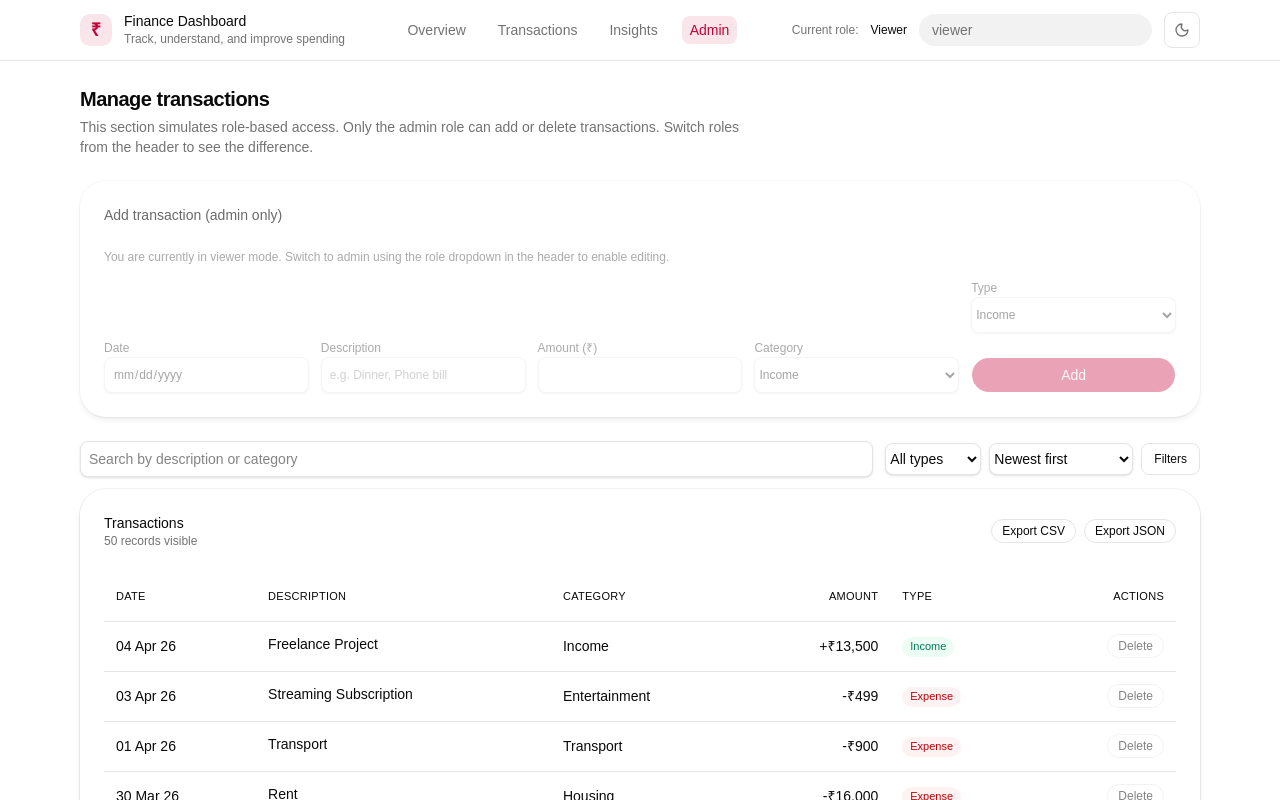
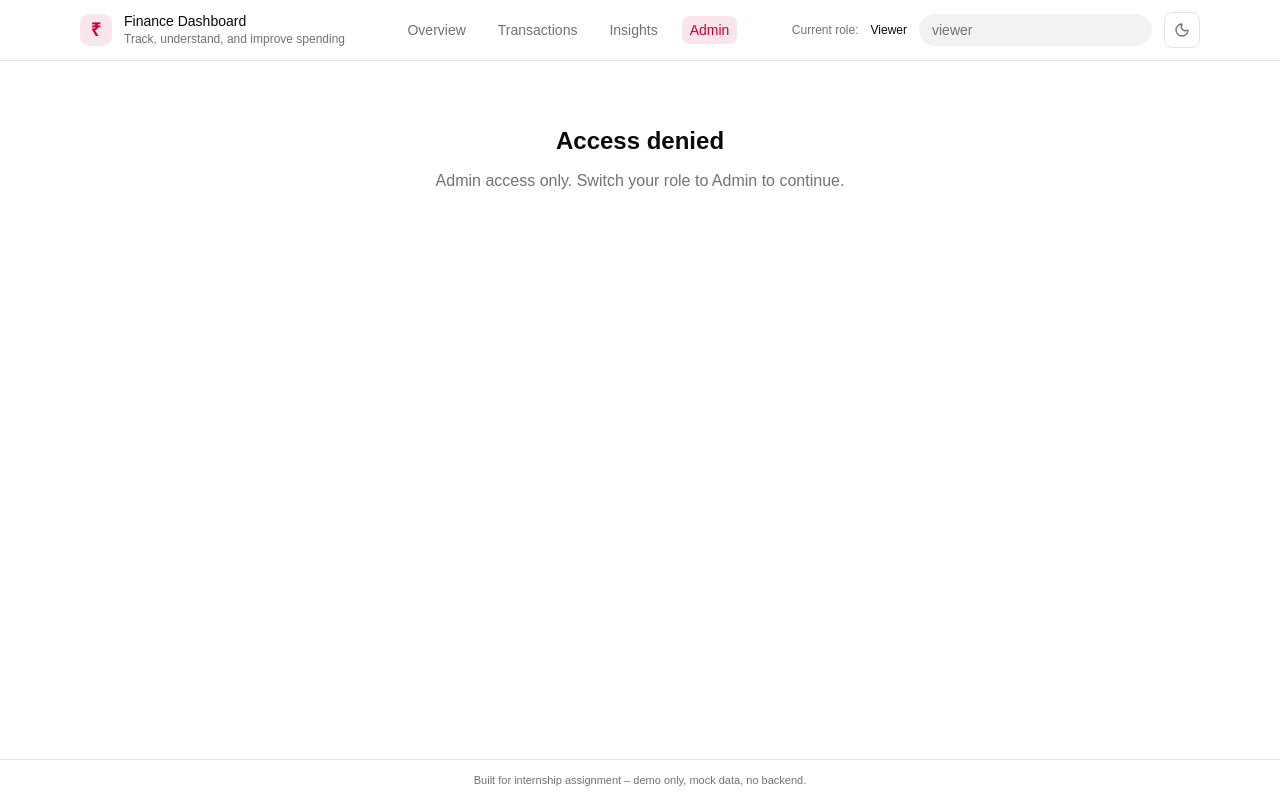
Before and after one commit to Hrishabh3829/Finance-Dashboard-UI, a React (Vite) app: page /admin/transactions in a window 1280 px wide. Shown: the top 800 px of the page. Built offline with nearby package versions, Linux system fonts and the light colour scheme; some icons are missing.

Commit message:
admin access popover

```diff
--- a/src/App.jsx
+++ b/src/App.jsx
@@ -6,7 +6,16 @@ import { TransactionsPage } from "@/pages/user/TransactionsPage";
 import { InsightsPage } from "@/pages/user/InsightsPage";
 import { AdminDashboardPage } from "@/pages/admin/AdminDashboardPage";
 import { AdminTransactionsPage } from "@/pages/admin/AdminTransactionsPage";
-import { Card, CardContent, CardHeader, CardTitle } from "@/components/ui/card";
+import { AccessDenied } from "@/pages/admin/AccessDenied";
+import { useAppState } from "@/lib/state";
+
+function AdminRoute({ children }) {
+  const { role } = useAppState();
+  if (role !== "admin") {
+    return <AccessDenied />;
+  }
+  return children;
+}
 
 const appRouter = createBrowserRouter([
   {
@@ -36,11 +45,19 @@ const appRouter = createBrowserRouter([
       },
       {
         path: "/admin",
-        element: <AdminDashboardPage />,
+        element: (
+          <AdminRoute>
+            <AdminDashboardPage />
+          </AdminRoute>
+        ),
       },
       {
         path: "/admin/transactions",
-        element: <AdminTransactionsPage />,
+        element: (
+          <AdminRoute>
+            <AdminTransactionsPage />
+          </AdminRoute>
+        ),
       },
       {
         path: "*",
--- a/src/components/layout/RoleSwitcher.jsx
+++ b/src/components/layout/RoleSwitcher.jsx
@@ -26,7 +26,11 @@ export function RoleSwitcher() {
         <ComboboxList>
           <ComboboxEmpty>Roles</ComboboxEmpty>
           {roles.map((item) => (
-            <ComboboxItem key={item.value} value={item.value}>
+            <ComboboxItem
+              key={item.value}
+              value={item.value}
+              onClick={() => setRole(item.value)}
+            >
               {item.label}
             </ComboboxItem>
           ))}
--- a/src/components/ui/popover.jsx
+++ b/src/components/ui/popover.jsx
@@ -1,58 +1,89 @@
-import React, { createContext, useContext } from "react";
+import * as React from "react"
+import { Popover as PopoverPrimitive } from "radix-ui"
 
-const PopoverContext = createContext(null);
+import { cn } from "@/lib/utils"
 
-export function Popover({ open, onOpenChange, children }) {
+function Popover({
+  ...props
+}) {
+  return <PopoverPrimitive.Root data-slot="popover" {...props} />;
+}
+
+function PopoverTrigger({
+  ...props
+}) {
+  return <PopoverPrimitive.Trigger data-slot="popover-trigger" {...props} />;
+}
+
+function PopoverContent({
+  className,
+  align = "center",
+  sideOffset = 4,
+  ...props
+}) {
   return (
-    <PopoverContext.Provider value={{ open, onOpenChange }}>
-      <div className="relative inline-block">{children}</div>
-    </PopoverContext.Provider>
+    <PopoverPrimitive.Portal>
+      <PopoverPrimitive.Content
+        data-slot="popover-content"
+        align={align}
+        sideOffset={sideOffset}
+        className={cn(
+          "z-50 flex w-72 origin-(--radix-popover-content-transform-origin) flex-col gap-4 rounded-3xl bg-popover p-4 text-sm text-popover-foreground shadow-lg ring-1 ring-foreground/5 outline-hidden duration-100 data-[side=bottom]:slide-in-from-top-2 data-[side=left]:slide-in-from-right-2 data-[side=right]:slide-in-from-left-2 data-[side=top]:slide-in-from-bottom-2 dark:ring-foreground/10 data-open:animate-in data-open:fade-in-0 data-open:zoom-in-95 data-closed:animate-out data-closed:fade-out-0 data-closed:zoom-out-95",
+          className
+        )}
+        {...props} />
+    </PopoverPrimitive.Portal>
   );
 }
 
-export function PopoverTrigger({ asChild = false, children }) {
-  const ctx = useContext(PopoverContext);
-  if (!ctx) return children;
+function PopoverAnchor({
+  ...props
+}) {
+  return <PopoverPrimitive.Anchor data-slot="popover-anchor" {...props} />;
+}
 
-  const triggerProps = {
-    onClick: (event) => {
-      if (children?.props?.onClick) {
-        children.props.onClick(event);
-      }
-      ctx.onOpenChange(!ctx.open);
-    },
-    "aria-expanded": ctx.open,
-    "aria-haspopup": "dialog",
-  };
-
-  if (asChild && React.isValidElement(children)) {
-    return React.cloneElement(children, triggerProps);
-  }
-
+function PopoverHeader({
+  className,
+  ...props
+}) {
   return (
-    <button type="button" {...triggerProps}>
-      {children}
-    </button>
+    <div
+      data-slot="popover-header"
+      className={cn("flex flex-col gap-1 text-sm", className)}
+      {...props} />
   );
 }
 
-export function PopoverContent({
-  className = "",
-  children,
-  align = "end",
-  side = "bottom",
+function PopoverTitle({
+  className,
+  ...props
 }) {
-  const ctx = useContext(PopoverContext);
-  if (!ctx?.open) return null;
-
-  const alignClass = align === "start" ? "left-0" : "right-0";
-  const sideClass = side === "top" ? "bottom-full mb-2" : "top-full mt-2";
-
   return (
     <div
-      className={`absolute z-50 rounded-md border bg-popover text-popover-foreground shadow-lg ${alignClass} ${sideClass} ${className}`}
-    >
-      {children}
-    </div>
+      data-slot="popover-title"
+      className={cn("font-heading text-base font-medium", className)}
+      {...props} />
   );
 }
+
+function PopoverDescription({
+  className,
+  ...props
+}) {
+  return (
+    <p
+      data-slot="popover-description"
+      className={cn("text-muted-foreground", className)}
+      {...props} />
+  );
+}
+
+export {
+  Popover,
+  PopoverAnchor,
+  PopoverContent,
+  PopoverDescription,
+  PopoverHeader,
+  PopoverTitle,
+  PopoverTrigger,
+}
--- /dev/null
+++ b/src/pages/admin/AccessDenied.jsx
@@ -0,0 +1,10 @@
+export function AccessDenied() {
+  return (
+    <div className="p-10 text-center space-y-3">
+      <h2 className="text-2xl font-semibold">Access denied</h2>
+      <p className="text-muted-foreground">
+        Admin access only. Switch your role to Admin to continue.
+      </p>
+    </div>
+  );
+}
--- a/src/pages/admin/AdminTransactionsPage.jsx
+++ b/src/pages/admin/AdminTransactionsPage.jsx
@@ -5,6 +5,14 @@ import { TransactionsTable } from "@/components/dashboard/TransactionsTable";
 import { Card, CardHeader, CardTitle, CardContent } from "@/components/ui/card";
 import { Button } from "@/components/ui/button";
 import { Select } from "@/components/ui/select";
+import {
+  Popover,
+  PopoverContent,
+  PopoverDescription,
+  PopoverHeader,
+  PopoverTitle,
+  PopoverTrigger,
+} from "@/components/ui/popover";
 import { categories } from "@/lib/mockData";
 
 export function AdminTransactionsPage() {
@@ -55,44 +63,43 @@ export function AdminTransactionsPage() {
         </p>
       </header>
 
-      <Card className={!isAdmin ? "opacity-60" : ""}>
-        <CardHeader>
-          <CardTitle className="text-sm font-medium">
-            {isAdmin ? "Add transaction" : "Add transaction (admin only)"}
-          </CardTitle>
-        </CardHeader>
-        <CardContent>
-          {!isAdmin && (
-            <p className="mb-3 text-xs text-muted-foreground">
-              You are currently in viewer mode. Switch to admin using the role
-              dropdown in the header to enable editing.
-            </p>
-          )}
-          <form
-            onSubmit={handleSubmit}
-            className="grid gap-3 md:grid-cols-5 md:items-end"
-          >
-            <div className="space-y-1 md:col-span-1">
+      {isAdmin ? (
+        <div className="flex justify-center">
+          <Popover>
+            <PopoverTrigger asChild>
+              <Button className="h-10 px-6 rounded-xl">Add transaction</Button>
+            </PopoverTrigger>
+            <PopoverContent className="w-[480px]">
+              <PopoverHeader>
+                <PopoverTitle>Add transaction</PopoverTitle>
+                <PopoverDescription>
+                  Capture income or expense with clean, structured inputs.
+                </PopoverDescription>
+              </PopoverHeader>
+              <form onSubmit={handleSubmit} className="grid gap-4">
+                <div className="grid gap-4 md:grid-cols-2">
+                  <div className="space-y-1">
                     <label className="text-xs text-muted-foreground">Date</label>
                     <input
                       type="date"
                       value={form.date}
                       onChange={(e) => handleChange("date", e.target.value)}
-                disabled={!isAdmin}
-                className="h-9 w-full rounded-md border border-input bg-background px-2 text-xs shadow-sm focus-visible:outline-none focus-visible:ring-2 focus-visible:ring-primary/40 disabled:cursor-not-allowed disabled:opacity-60"
+                      className="h-10 w-full rounded-xl border border-input bg-background px-3 text-sm shadow-sm focus-visible:outline-none focus-visible:ring-2 focus-visible:ring-primary/40"
                     />
                   </div>
-            <div className="space-y-1 md:col-span-1.5">
+                  <div className="space-y-1">
                     <label className="text-xs text-muted-foreground">Description</label>
                     <input
                       type="text"
                       value={form.description}
                       onChange={(e) => handleChange("description", e.target.value)}
                       placeholder="e.g. Dinner, Phone bill"
-                disabled={!isAdmin}
-                className="h-9 w-full rounded-md border border-input bg-background px-2 text-xs shadow-sm focus-visible:outline-none focus-visible:ring-2 focus-visible:ring-primary/40 disabled:cursor-not-allowed disabled:opacity-60"
+                      className="h-10 w-full rounded-xl border border-input bg-background px-3 text-sm shadow-sm focus-visible:outline-none focus-visible:ring-2 focus-visible:ring-primary/40"
                     />
                   </div>
+                </div>
+
+                <div className="grid gap-4 md:grid-cols-3">
                   <div className="space-y-1">
                     <label className="text-xs text-muted-foreground">Amount (₹)</label>
                     <input
@@ -100,8 +107,7 @@ export function AdminTransactionsPage() {
                       value={form.amount}
                       onChange={(e) => handleChange("amount", e.target.value)}
                       min={0}
-                disabled={!isAdmin}
-                className="h-9 w-full rounded-md border border-input bg-background px-2 text-xs shadow-sm focus-visible:outline-none focus-visible:ring-2 focus-visible:ring-primary/40 disabled:cursor-not-allowed disabled:opacity-60"
+                      className="h-10 w-full rounded-xl border border-input bg-background px-3 text-sm shadow-sm focus-visible:outline-none focus-visible:ring-2 focus-visible:ring-primary/40"
                     />
                   </div>
                   <div className="space-y-1">
@@ -109,8 +115,7 @@ export function AdminTransactionsPage() {
                     <Select
                       value={form.category}
                       onChange={(e) => handleChange("category", e.target.value)}
-                disabled={!isAdmin}
-                className="h-9 w-full text-xs disabled:cursor-not-allowed disabled:opacity-60"
+                      className="h-10 w-full text-sm rounded-xl"
                     >
                       {categories.map((category) => (
                         <option key={category} value={category}>
@@ -119,34 +124,48 @@ export function AdminTransactionsPage() {
                       ))}
                     </Select>
                   </div>
-            <div className="space-y-1 flex gap-2 md:flex-col md:gap-0">
-              <div className="flex-1 space-y-1">
+                  <div className="space-y-1">
                     <label className="text-xs text-muted-foreground">Type</label>
                     <Select
                       value={form.type}
                       onChange={(e) => handleChange("type", e.target.value)}
-                  disabled={!isAdmin}
-                  className="h-9 w-full text-xs disabled:cursor-not-allowed disabled:opacity-60"
+                      className="h-10 w-full text-sm rounded-xl"
                     >
                       <option value="income">Income</option>
                       <option value="expense">Expense</option>
                     </Select>
                   </div>
-              <Button
-                type="submit"
-                disabled={!isAdmin}
-                className="mt-5 h-9 w-full md:w-auto disabled:cursor-not-allowed disabled:opacity-60"
-              >
-                Add
+                </div>
+
+                <div className="flex flex-col gap-3 md:flex-row md:items-center md:justify-between">
+                  <p className="text-xs text-muted-foreground">
+                    All fields are required before adding a transaction.
+                  </p>
+                  <Button type="submit" className="h-10 px-6 rounded-xl">
+                    Add transaction
                   </Button>
                 </div>
               </form>
+            </PopoverContent>
+          </Popover>
+        </div>
+      ) : (
+        <Card>
+          <CardHeader>
+            <CardTitle className="text-sm font-medium">Admin only</CardTitle>
+          </CardHeader>
+          <CardContent>
+            <p className="text-sm text-muted-foreground">
+              Viewer role is read-only. Switch to admin from the header to add
+              or delete transactions.
+            </p>
           </CardContent>
         </Card>
+      )}
 
       <section className="space-y-3">
         <TransactionsFilters />
-        <TransactionsTable showActions />
+        <TransactionsTable showActions={isAdmin} />
       </section>
     </div>
   );
```
Also changed, not shown: src/components/layout/MainLayout.jsx (+14 -0 lines), src/pages/admin/AdminDashboardPage.jsx (+7 -0 lines). Lines whose indentation alone changed are shown as unchanged.
